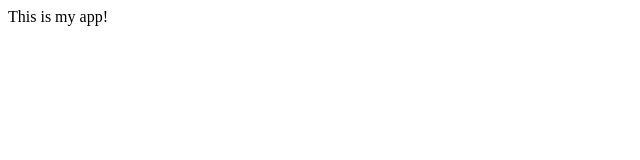
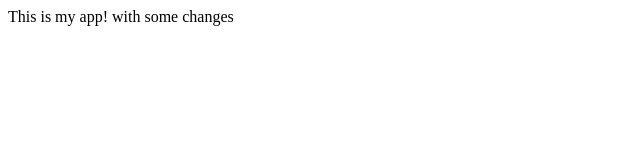
Before and after one commit to php-bob/gitapp, a plain HTML site: page index.html in a window 1280 px wide. Shown: the whole page, without its empty margins (0-640 px from the left). Drawn offline with Linux system fonts and the light colour scheme.

Commit message:
Changes to be committed: 	new file:   dir2/app2.js 	modified:   index.html 	new file:   log.txt 	new file:   login.html

```diff
--- /dev/null
+++ b/dir2/app2.js
@@ -0,0 +1 @@
+console.log('number two');
--- a/index.html
+++ b/index.html
@@ -6,6 +6,8 @@
 
 <body>
     This is my app!
+    with some changes
+
 </body>
 
 </html>
```
Also changed, not shown: log.txt (added), login.html (added).
